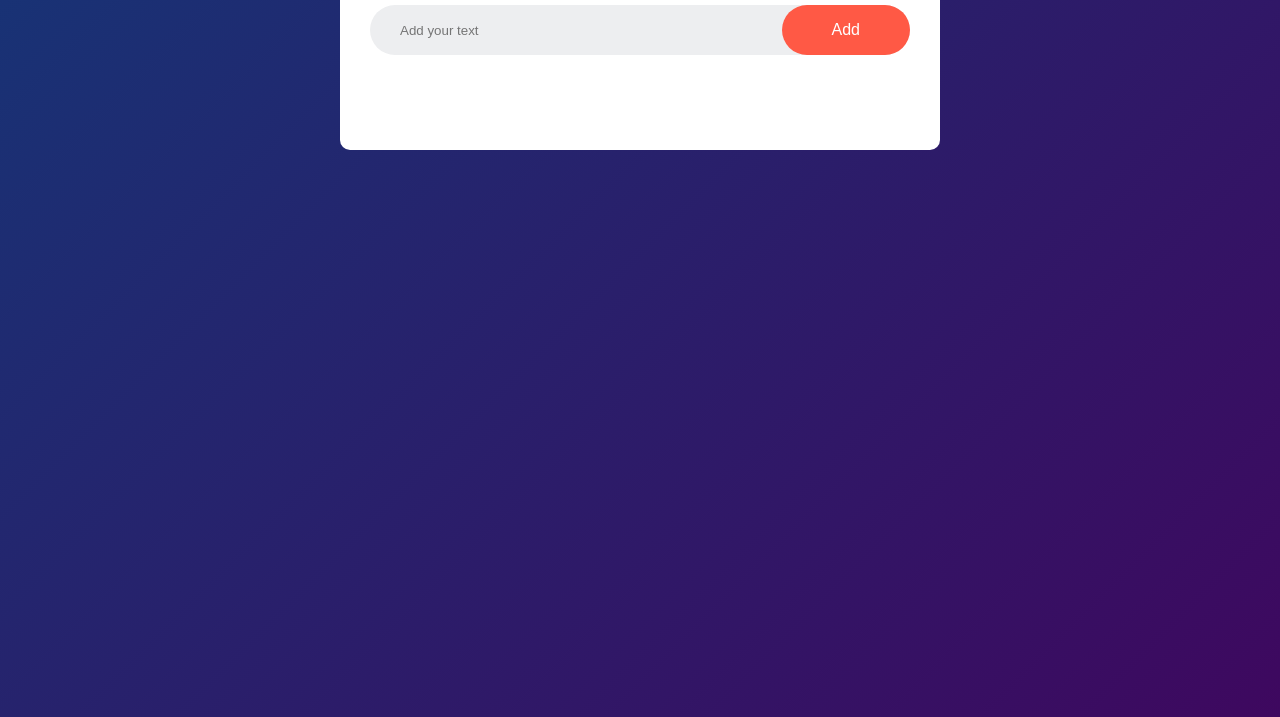
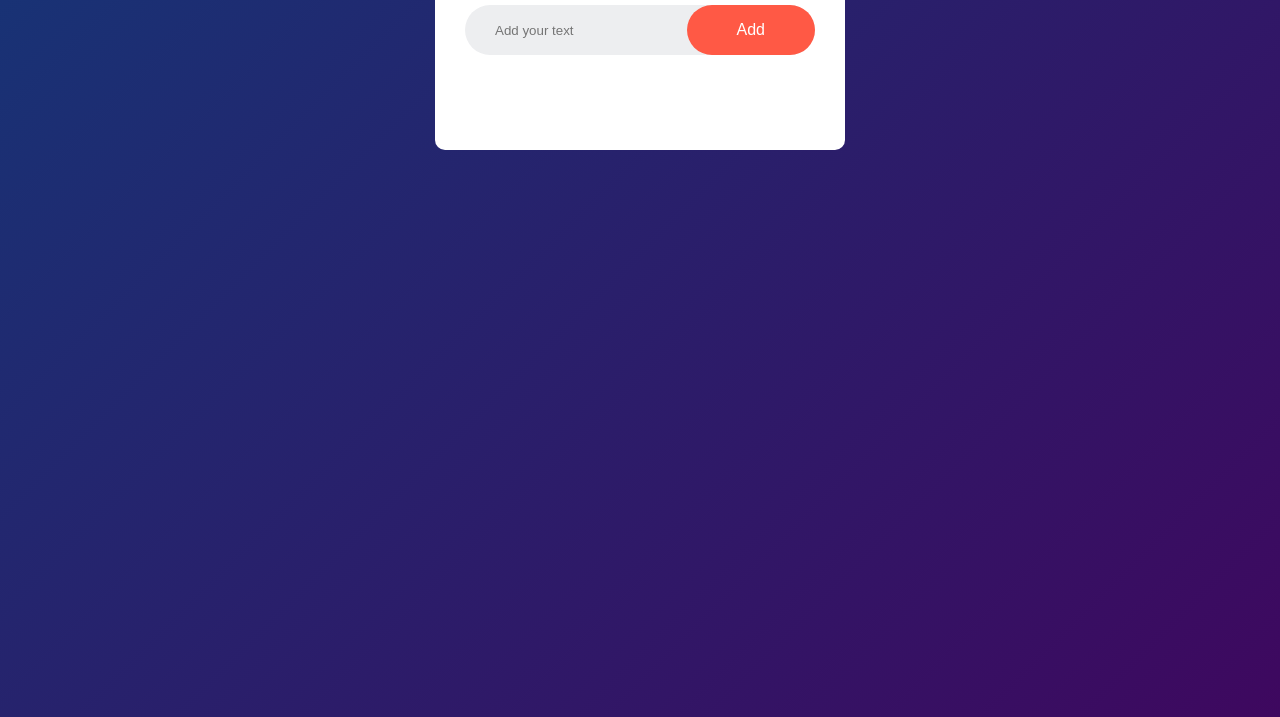
Before and after one commit to Samsonidze/to-do-list, a plain HTML site: page index.html in a window 1280 px wide. Shown: the part 183-900 px from the top of the page. Drawn offline with Linux system fonts and the light colour scheme.

Commit message:
Add files via upload

```diff
--- a/style.css
+++ b/style.css
@@ -9,7 +9,6 @@ body{
 }
 
 .main{
-    width: 100%;
     max-width: 540px;
     background: #fff;
     margin: 100px auto 20px;
@@ -96,3 +95,15 @@ ul li:before{
     border: none;
 
 }
+
+@media(min-width:540px){
+    .main{
+        width: 400px;
+    }
+}
+
+@media(min-width:440px){
+    .main{
+        width: 350px;
+    }
+}
```
